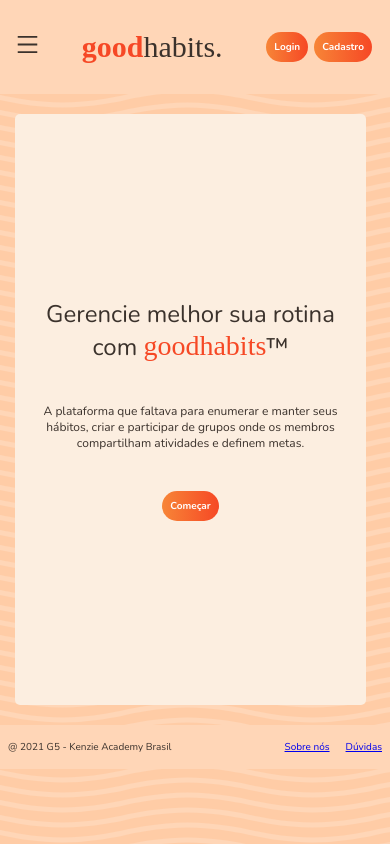
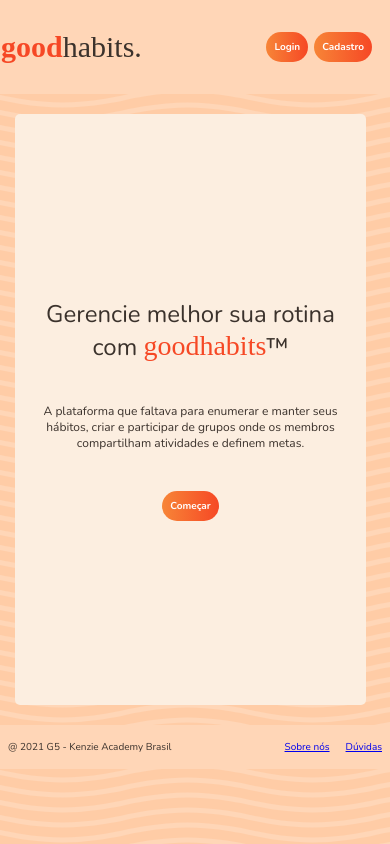
Before and after one commit to annaoliveira02/good-habits, a React (Create React App) app: page / in a window 390 px wide. Built offline with nearby package versions, Linux system fonts and the light colour scheme; a web font is replaced by a local one.

Commit message:
feat(drawer mobile): burguer menu no longer appear on landing page, signup and login

```diff
--- a/src/components/Header/index.js
+++ b/src/components/Header/index.js
@@ -1,24 +1,34 @@
-import { HeaderMain } from "./style"
+import { HeaderMain } from "./style";
 import { useHistory } from "react-router";
 import { MainButton } from "../../styles/mainContainers";
-import { AiOutlineMenu } from "react-icons/ai"
+import { AiOutlineMenu } from "react-icons/ai";
+import { useAuthentication } from "../../Providers/Authentication";
 
-const Header = ({setShowDrawer}) => {
+const Header = ({ setShowDrawer }) => {
+  const { authenticated } = useAuthentication();
 
   const history = useHistory();
 
   return (
     <HeaderMain>
-            <div className="MenuButton" onClick={() => setShowDrawer(true)}><AiOutlineMenu/></div>
+      {authenticated && (
+        <div className="MenuButton" onClick={() => setShowDrawer(true)}>
+          <AiOutlineMenu />
+        </div>
+      )}
+
       <div onClick={() => history.push("/")} className="HeaderLogo">
-                <h1 className="Logo1">good</h1><h1 className="Logo2">habits.</h1>
+        <h1 className="Logo1">good</h1>
+        <h1 className="Logo2">habits.</h1>
       </div>
       <div className="HeaderButtons">
         <MainButton onClick={() => history.push("/Login")}>Login</MainButton>
-                <MainButton onClick={() => history.push("/SignUp")}>Cadastro</MainButton>
+        <MainButton onClick={() => history.push("/SignUp")}>
+          Cadastro
+        </MainButton>
       </div>
     </HeaderMain>
-    )
-}
+  );
+};
 
 export default Header;
```
Lines whose indentation alone changed are shown as unchanged.
